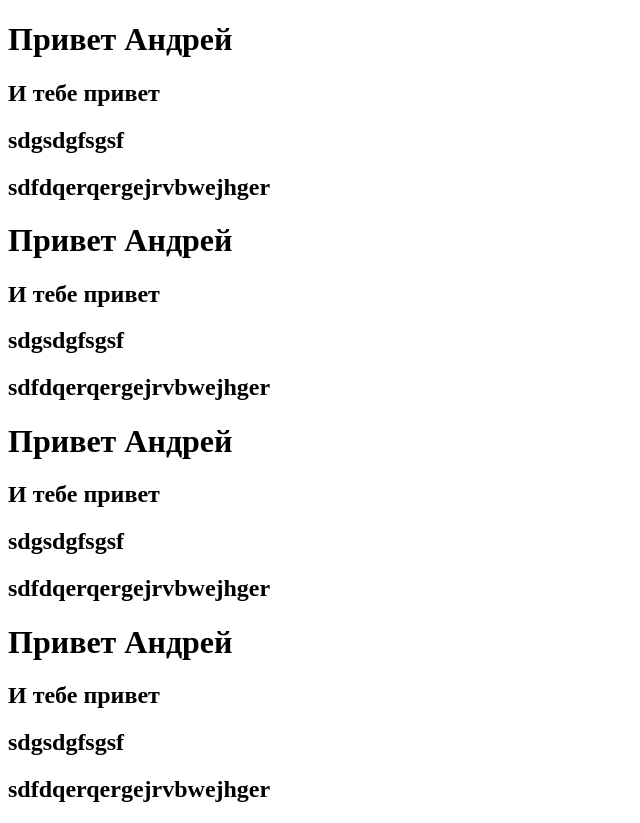
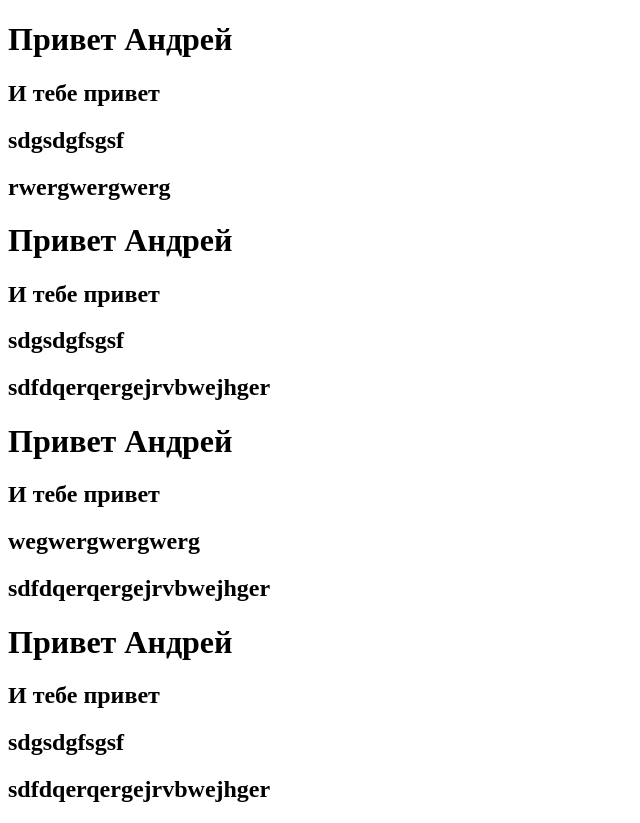
Before and after one commit to evgeniy270894/test, a plain HTML site: page index.html in a window 1280 px wide. Shown: the whole page, without its empty margins (0-640 px from the left). Drawn offline with Linux system fonts and the light colour scheme.

Commit message:
add huiny #2

```diff
--- a/index.html
+++ b/index.html
@@ -9,7 +9,7 @@
 <h1>Привет Андрей</h1>
 <h2>И тебе привет</h2>
 <h2>sdgsdgfsgsf</h2>
-<h2>sdfdqerqergejrvbwejhger</h2>
+<h2>rwergwergwerg</h2>
 
 <h1>Привет Андрей</h1>
 <h2>И тебе привет</h2>
@@ -17,7 +17,7 @@
 <h2>sdfdqerqergejrvbwejhger</h2>
 <h1>Привет Андрей</h1>
 <h2>И тебе привет</h2>
-<h2>sdgsdgfsgsf</h2>
+<h2>wegwergwergwerg</h2>
 <h2>sdfdqerqergejrvbwejhger</h2>
 <h1>Привет Андрей</h1>
 <h2>И тебе привет</h2>
```
